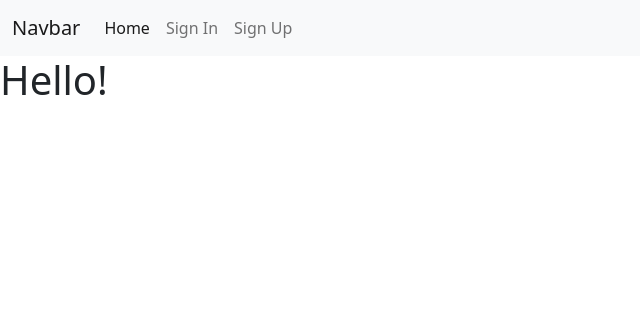
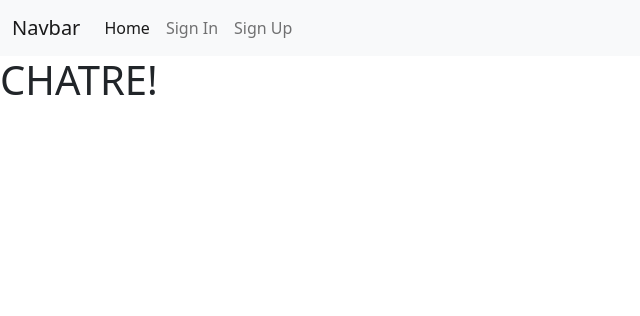
Before and after one commit to slakr-tech/slakr, a Flask app: page / in a window 1280 px wide. Shown: the top 316 px of the page, without its empty margins (0-640 px from the left). Run offline with Flask 2, Linux system fonts and the light colour scheme.

Commit message:
chatre header and must have session checked

```diff
--- a/database.py
+++ b/database.py
@@ -46,7 +46,7 @@ def create_user(username, first_name, last_name, email, age, password1, password
             "username": username,
             "first_name":first_name,
             "last_name":last_name,
-            "email":email,
+            "email":email.lower(),
             "age":age,
             "password": encryption.encrypt(password1),
             "email_confirmed": False
--- a/encryption.py
+++ b/encryption.py
@@ -7,7 +7,7 @@ def encrypt(string, bts=True):
     if not os.environ.get('chatreEncryptionKey'):
         print('You must create an encryption key')
 
-    if type(string) == type('a'):
+    if type(string) == str:
         encoded = string.encode()
     else:
         encoded = string
@@ -26,7 +26,7 @@ def decrypt(string, bts=False):
         print('You must create an encryption key')
 
     encryption_key = os.environ.get('chatreEncryptionKey').encode()
-    if type(string) == type('a'):
+    if type(string) == str:
         encoded = string.encode()
     else:
         encoded = string
--- a/templates/index.html
+++ b/templates/index.html
@@ -1,16 +1,17 @@
 {% extends 'base.html' %}
 
-{% block title %} Hello, World! {% endblock %}
+{% block title %} CHATRE {% endblock %}
 
 {% block content %}
 
 {% if signed_in %}
 
-<h1>Hello {{ user.first_name.title() }}</h1>
+<h1>Welcome to Chatre!</h1>
+<h2>Hello {{ user.first_name.title() }}</h2>
 
 {% else %}
 
-<h1>Hello!</h1>
+<h1>CHATRE!</h1>
 
 {% endif %}
 
--- a/views.py
+++ b/views.py
@@ -38,10 +38,16 @@ def signin():
             if request.form.get('session'):
                 session["USERNAME"] = request.form["un"]
                 session["PASSWORD"] = request.form["pw"]
+
+            else:
+                flash('You must check \"keep me logged in\" to sign in')
+                return redirect(url_for('signin'))
+
             flash("successfully logged in")
         else:
             flash("wrong username or password")
-        return redirect(url_for('index'))
+            return redirect(url_for('signin'))
+        return redirect(url_for('signin'))
 
 
 @app.route('/signup', methods=['GET', 'POST'])
@@ -51,7 +57,7 @@ def signup():
         if not auth_status[0]:
             return render_template('signup.html', signed_in=auth_status[0], user=auth_status[1])
         else:
-            return redirect(url_for('index'))
+            return redirect(url_for('signup'))
 
     elif request.method == "POST":
         fn = request.form["fn"]
```
